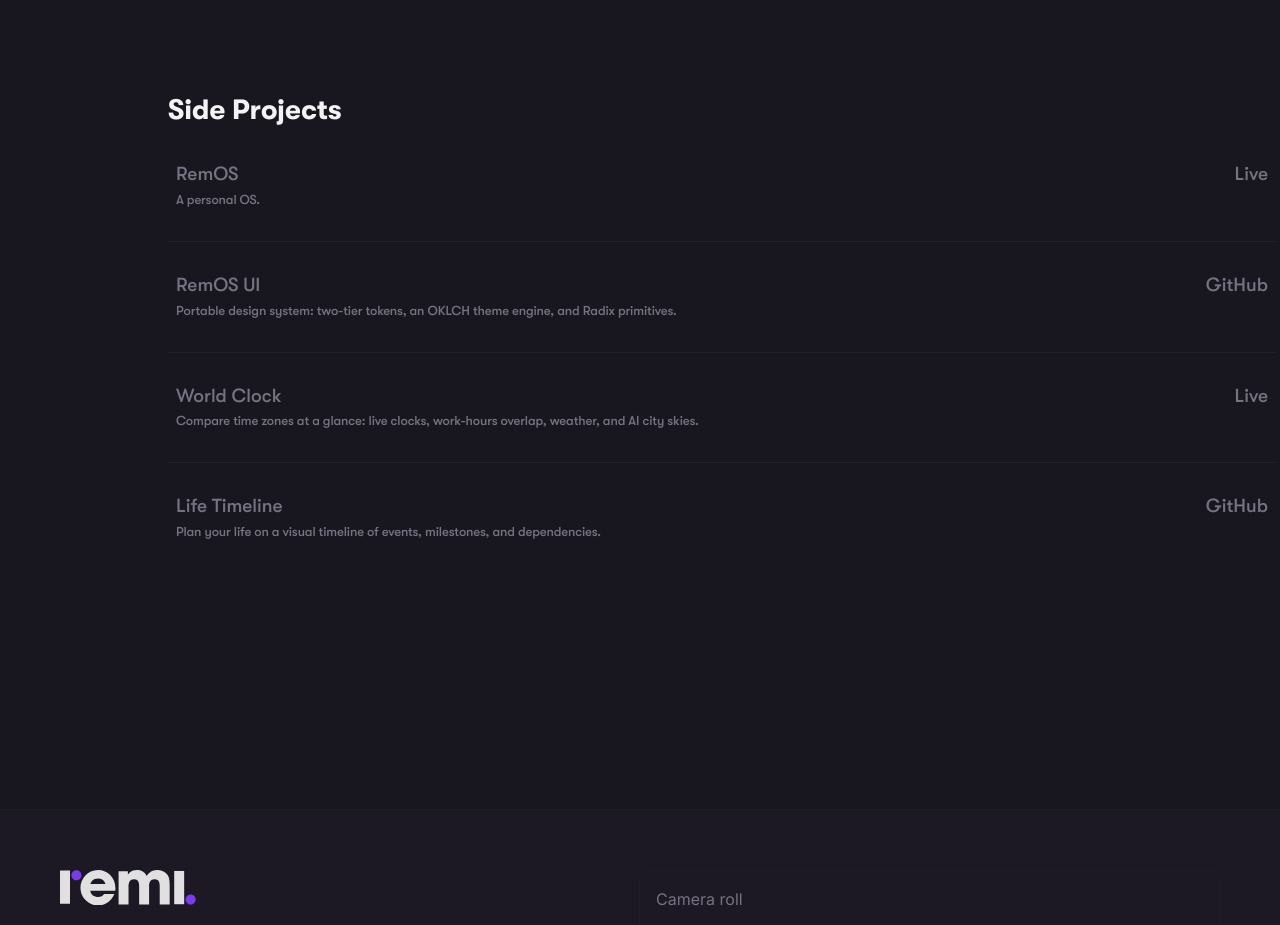
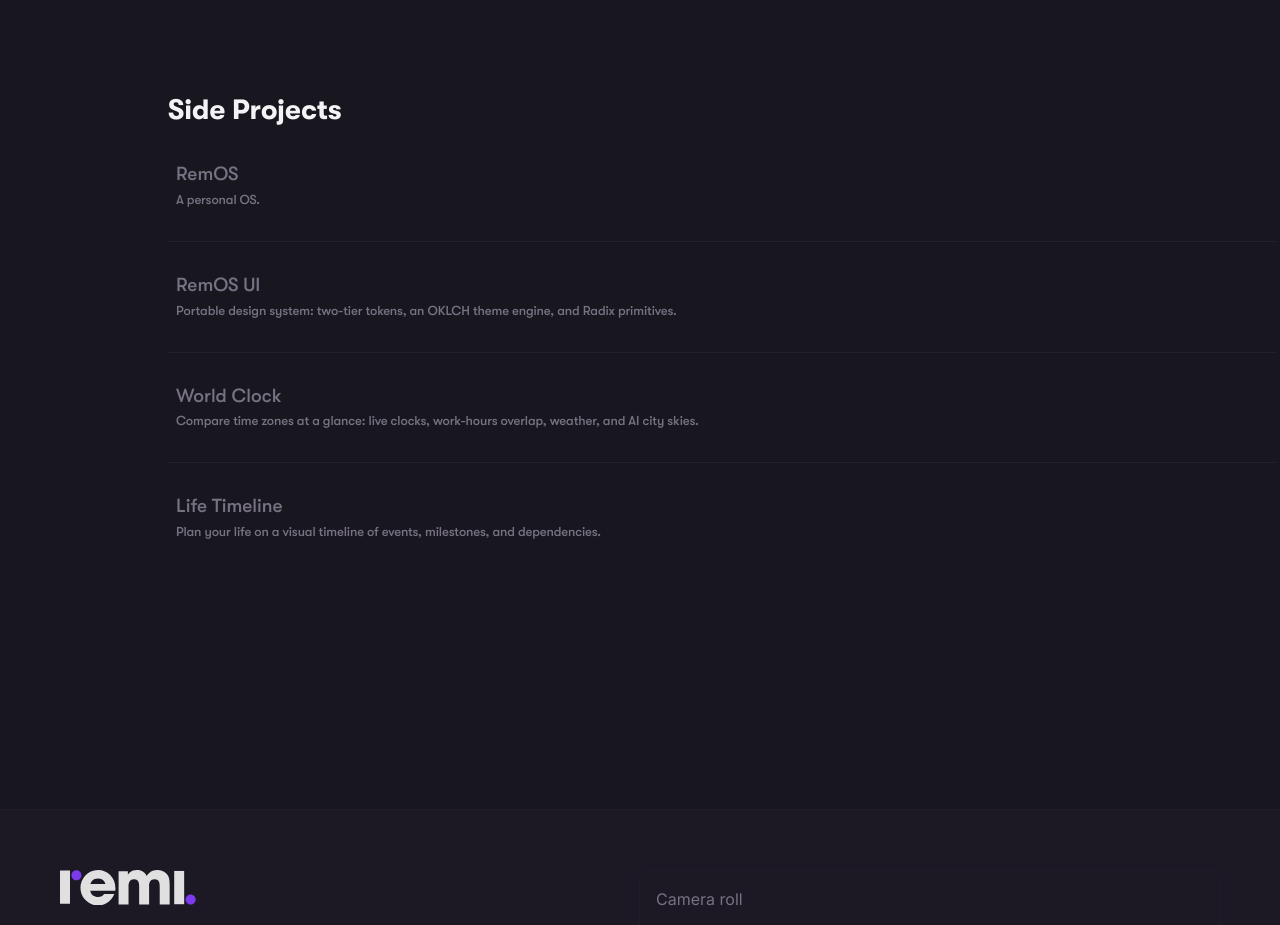
Before and after one commit to Remibousk/remibousk-site, a Next.js app in the folder site/: page / in a window 1280 px wide. Shown: the part 6600-7525 px from the top of the page. Built offline with nearby package versions, Linux system fonts and the light colour scheme.

Commit message:
Remove Live and GitHub labels from Side Projects
Keep the name, description, and outbound link; destination stays
in the aria-label.

```diff
--- a/site/src/components/SideProjects/SideProjects.module.css
+++ b/site/src/components/SideProjects/SideProjects.module.css
@@ -49,8 +49,6 @@
   position: relative;
   display: flex;
   align-items: flex-start;
-  justify-content: space-between;
-  gap: 16px;
   padding: 32px 8px;
   text-decoration: none;
   color: inherit;
@@ -58,10 +56,8 @@
 
 .link:hover .name,
 .link:hover .description,
-.link:hover .meta,
 .link:focus-visible .name,
-.link:focus-visible .description,
-.link:focus-visible .meta {
+.link:focus-visible .description {
   color: var(--text-hover);
 }
 
@@ -73,8 +69,7 @@
   min-width: 0;
 }
 
-.name,
-.meta {
+.name {
   font-family: var(--font-gt-walsheim-medium);
   font-weight: 500;
   font-size: 19px;
@@ -94,13 +89,7 @@
 }
 
 @media (max-width: 809px) {
-  .name,
-  .meta {
+  .name {
     font-size: 15px;
   }
 }
-
-.meta {
-  flex: none;
-  white-space: nowrap;
-}
--- a/site/src/components/SideProjects/SideProjects.tsx
+++ b/site/src/components/SideProjects/SideProjects.tsx
@@ -67,9 +67,6 @@ export default function SideProjects() {
                   <h3 className={styles.name}>{project.name}</h3>
                   <p className={styles.description}>{project.description}</p>
                 </div>
-                <span className={styles.meta}>
-                  {project.published ? 'Live' : 'GitHub'}
-                </span>
               </a>
             </li>
           );
```
